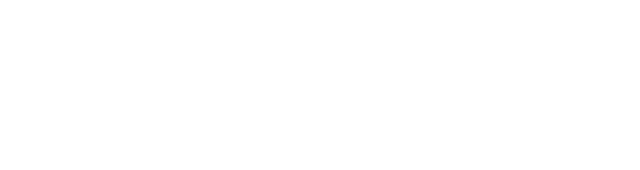
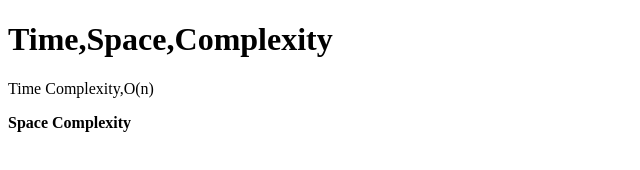
Before and after one commit to acciojob/time-and-space-complexity-PRADNYA199, a website: page main.html in a window 1280 px wide. Shown: the whole page, without its empty margins (0-640 px from the left). Drawn offline with Linux system fonts and the light colour scheme.

Commit message:
created a submission

```diff
--- a/main.html
+++ b/main.html
@@ -10,7 +10,9 @@
 	<!-- the entire body must be written by student -->
     <script type="text/javascript" src="./script.js">
 </script>
-
+	<h1>Time,Space,Complexity</h1>
+<p>Time Complexity,O(n)</p>
+	<p><b>Space Complexity</b></p>
 </body>
 
 </html>
```
